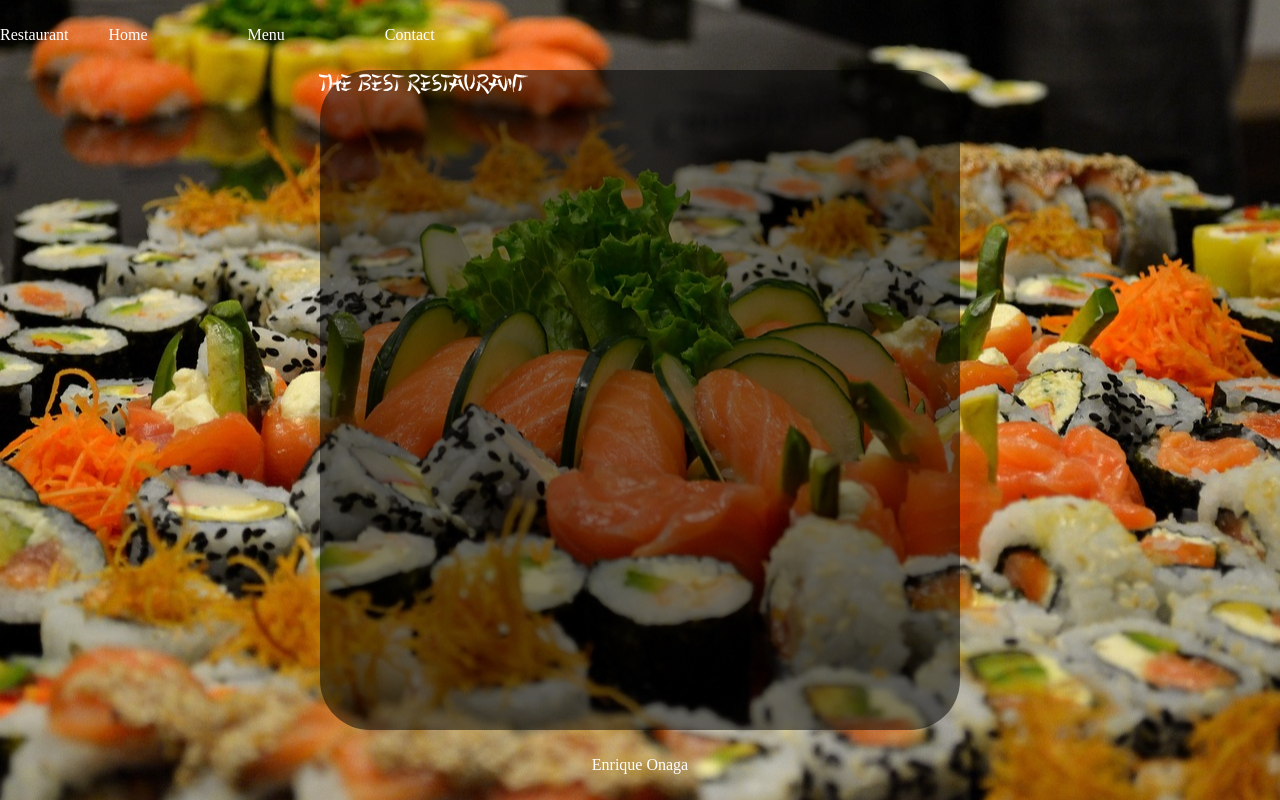
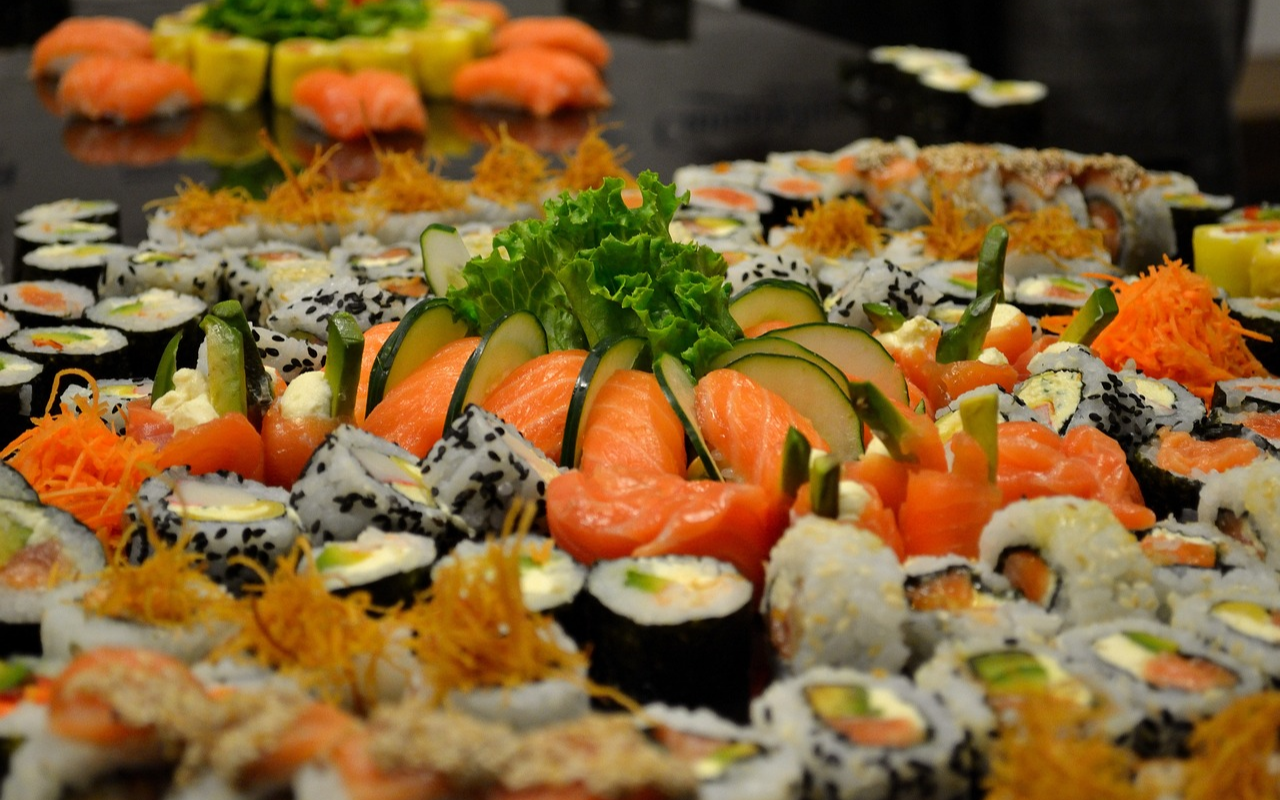
Before and after one commit to eidy-8/restaurant-page, a website built with webpack: page dist/index.html in a window 1280 px wide. Built offline with nearby package versions, Linux system fonts and the light colour scheme.

Commit message:
plan the structure

```diff
--- a/dist/index.html
+++ b/dist/index.html
@@ -3,38 +3,11 @@
 <head>
     <meta charset="UTF-8">
     <meta name="viewport" content="width=device-width, initial-scale=1.0">
-    <title>Document</title>
-    <script defer src="./main.js"></script>
+    <title>Restaurant Page</title>
     <link rel="stylesheet" type="text/css" href="./style.css">
 </head>
 <body>
-    <div id="content">
-        <header>
-            Restaurant
-            <nav>
-                <ul>
-                    <li>
-                        Home
-                    </li>
-                    <li>
-                        Menu
-                    </li>
-                    <li>
-                        Contact
-                    </li>
-                </ul>
-            </nav>
-        </header>
-
-        <main>
-            <article>
-                The Best Restaurant
-            </article>
-        </main>
-
-        <footer>
-            Enrique Onaga
-        </footer>
-    </div>
+    <div id="content"></div>
+    <script src="./main.js"></script>
 </body>
 </html>
```
